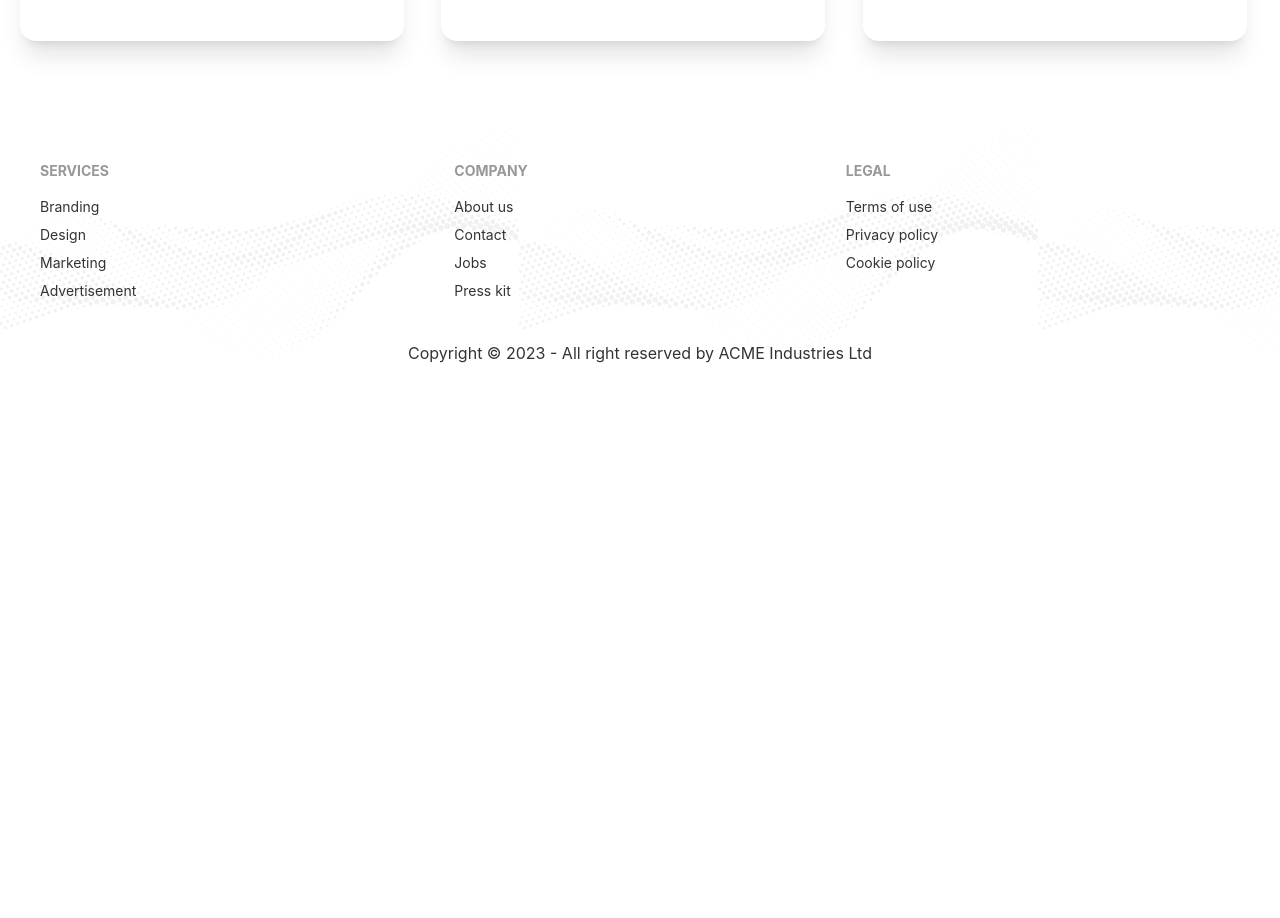
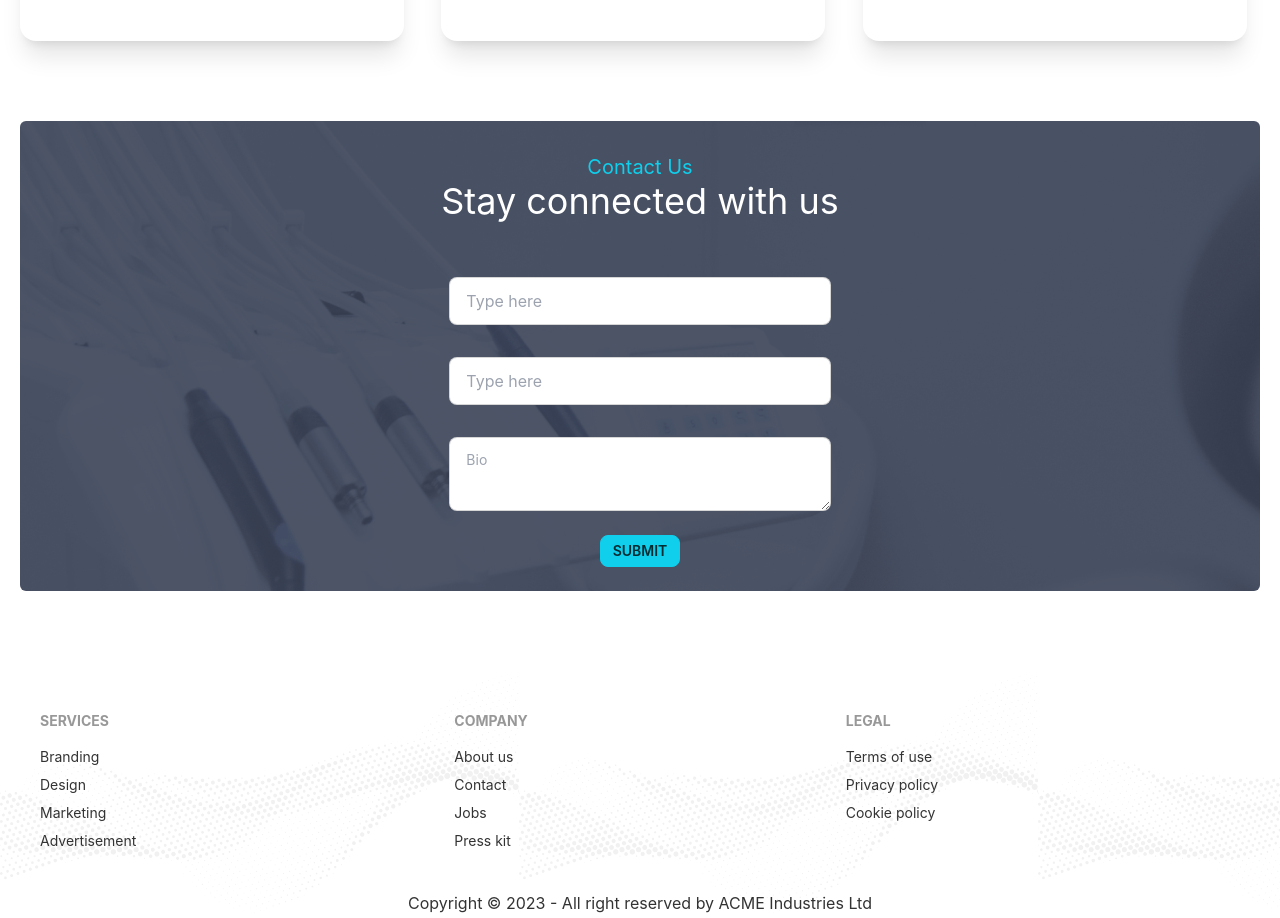
Before and after one commit to BayajidAlam/doctors-portal-client, a React (Create React App) app: page / in a window 1280 px wide. Shown: the part 2976-3894 px from the top of the page. Before the commit the page ends 3421 px from the top, so only its background shows below. Built offline with nearby package versions, Linux system fonts and the light colour scheme.

Commit message:
form added

```diff
--- a/src/Pages/Home/Home/Home.js
+++ b/src/Pages/Home/Home/Home.js
@@ -1,4 +1,5 @@
 import React from 'react';
+import Form from '../../../assets/Form/Form';
 import Banner from '../Banner/Banner';
 import ExtraData from '../ExtraData/ExtraData';
 import InfoCard from '../InfoCard/InfoCard';
@@ -15,6 +16,7 @@ const Home = () => {
           <ExtraData></ExtraData>
           <MakeAppointment></MakeAppointment>
           <Testimonial></Testimonial>
+          <Form></Form>
     </div>
   );
 };
--- /dev/null
+++ b/src/assets/Form/Form.js
@@ -0,0 +1,41 @@
+import React from "react";
+import img from "../../assets/images/appointment.png";
+
+const Form = () => {
+  return (
+    <section
+      style={{
+        backgroundImage: `url(${img})`,
+      }}
+      className="my-20 rounded-md"
+    >
+      <div className="text-center py-8">
+        <p className="text-xl text-primary">Contact Us</p>
+        <h2 className="text-4xl text-white">Stay connected with us</h2>
+      </div>
+      <form>
+        <div className="flex flex-col lg:w-1/2 mx-auto gap-8 lg:p-6">
+          <input
+            type="text"
+            placeholder="Type here"
+            className="input input-bordered w-2/3 mx-auto"
+          />
+          <input
+            type="text"
+            placeholder="Type here"
+            className="input input-bordered w-2/3 mx-auto"
+          />
+          <textarea
+            className="textarea textarea-bordered w-2/3 mx-auto"
+            placeholder="Bio"
+          ></textarea>
+        </div>
+        <div className="text-center pb-6">
+          <button className="btn-primary btn btn-sm">Submit</button>
+        </div>
+      </form>
+    </section>
+  );
+};
+
+export default Form;
```
